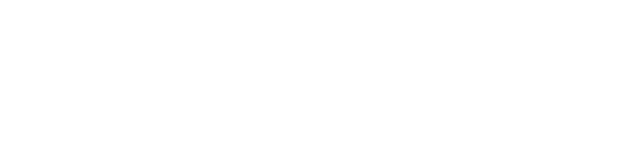
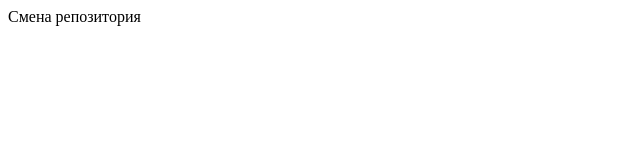
Before and after one commit to Aoonabara/Test, a plain HTML site: page index.html in a window 1280 px wide. Shown: the whole page, without its empty margins (0-640 px from the left). Drawn offline with Linux system fonts and the light colour scheme.

Commit message:
Смена_репозитория

```diff
--- a/index.html
+++ b/index.html
@@ -7,6 +7,6 @@
     <title>Document</title>
 </head>
 <body>
-
+    Смена репозитория
 </body>
 </html>
```
